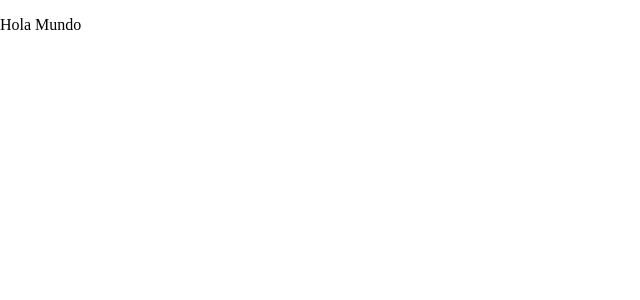
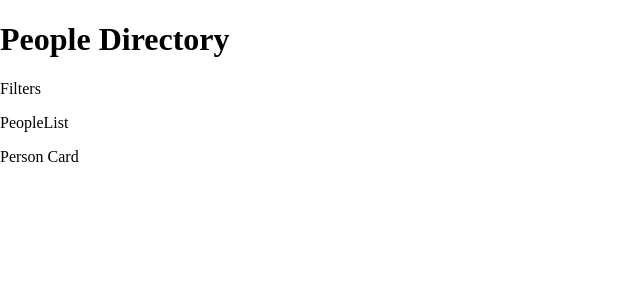
Before and after one commit to elvirafuente/People-Directory, a React (Create React App) app: page / in a window 1280 px wide. Shown: the top 300 px of the page, without its empty margins (0-640 px from the left). Built offline with nearby package versions, Linux system fonts and the light colour scheme.

Commit message:
add basic components

```diff
--- a/src/App.js
+++ b/src/App.js
@@ -1,12 +1,22 @@
 import React from 'react';
 import './App.scss';
+import Filters from './components/Filters'
+import PeopleList from './components/PeopleList';
 
-function App() {
-  return (
-    <div className="App">
-      <p>Hola Mundo</p>
-    </div>
-  );
+class App extends React.Component {
+  constructor(props) {
+    super(props)
+  }
+
+  render() {
+    return (
+      <div className="App">
+        <h1>People Directory</h1>
+        <Filters />
+        <PeopleList />
+      </div>
+    );
+  }
 }
 
 export default App;
--- /dev/null
+++ b/src/components/Filters.js
@@ -0,0 +1,12 @@
+import React from 'react';
+
+class Filters extends React.Component{
+    render(){
+        return (
+            <p>Filters</p>
+        )
+    }
+
+}
+
+export default Filters;
--- /dev/null
+++ b/src/components/PeopleList.js
@@ -0,0 +1,16 @@
+import React, { Fragment } from 'react';
+import PersonCard from './PersonCard'
+
+class PeopleList extends React.Component {
+    render() {
+        return (
+            <Fragment>
+                <p>PeopleList</p>
+                <PersonCard />
+            </Fragment>
+        )
+    }
+
+}
+
+export default PeopleList;
--- /dev/null
+++ b/src/components/PersonCard.js
@@ -0,0 +1,12 @@
+import React from 'react';
+
+class PersonCard extends React.Component{
+    render(){
+        return (
+            <p>Person Card</p>
+        )
+    }
+
+}
+
+export default PersonCard;
```
